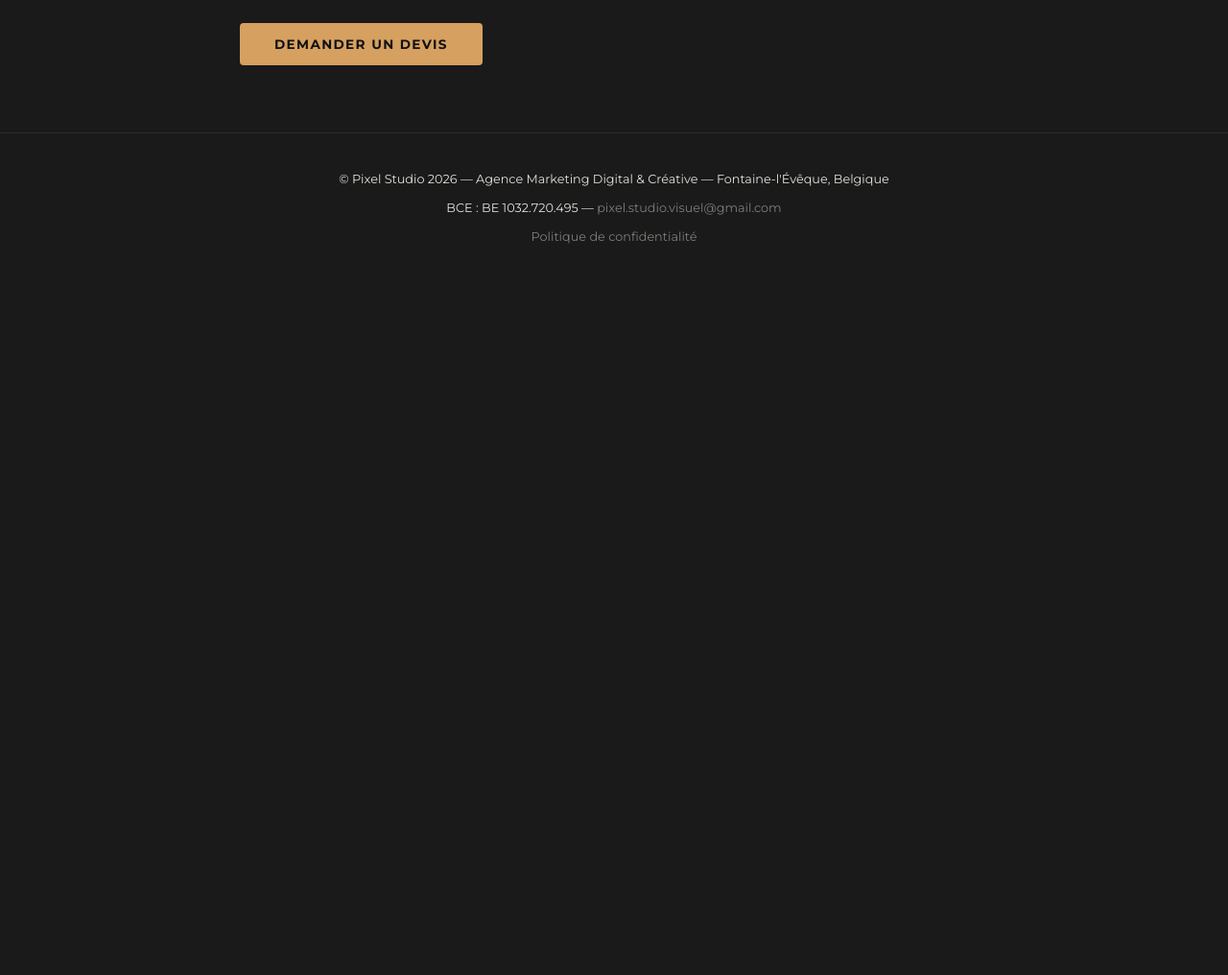
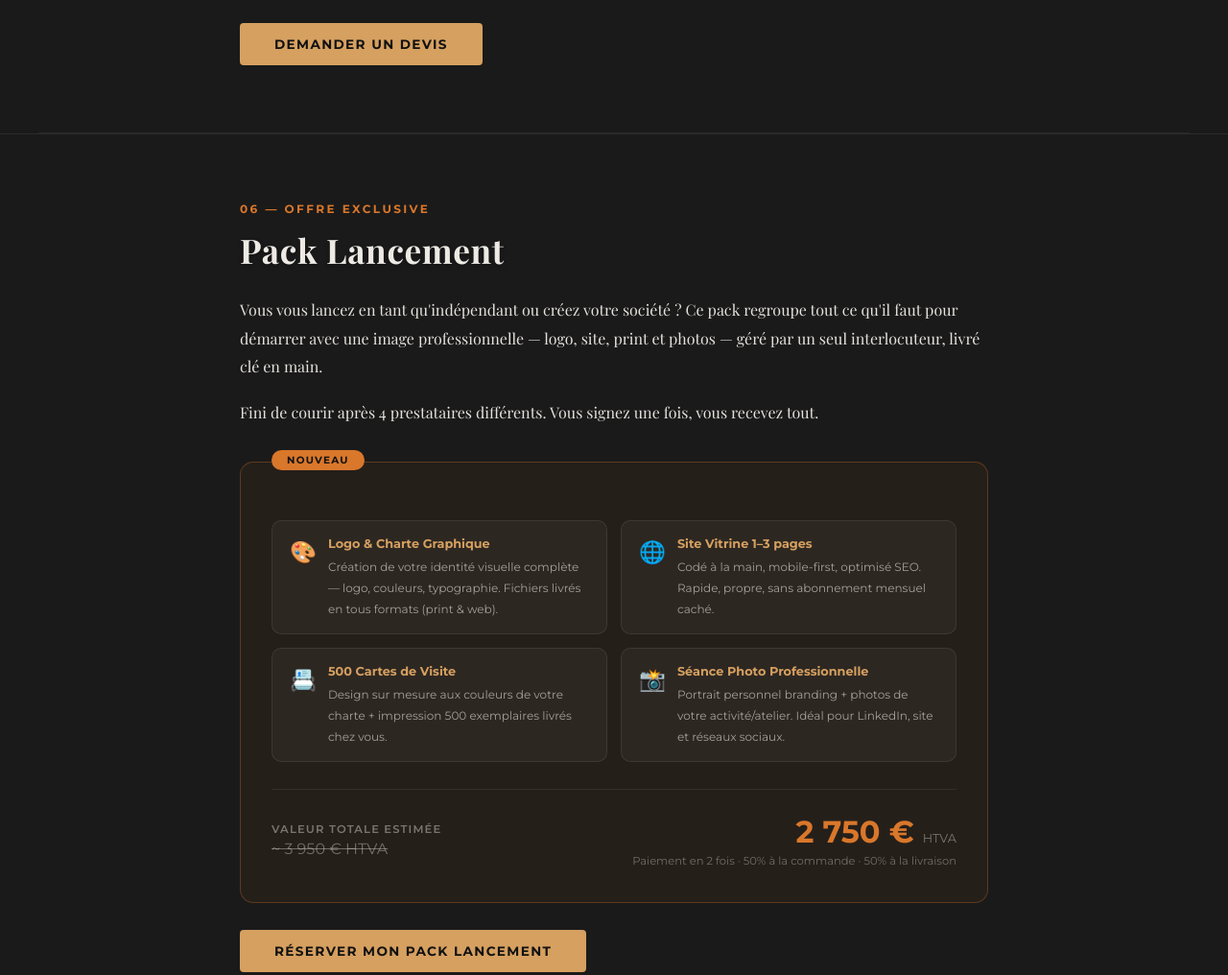
Before and after one commit to pharaonique2014-alt/Pixelstudio, a plain HTML site: page services.html in a window 1280 px wide. Shown: the part 4648-5664 px from the top of the page at 96% size. Before the commit the page ends 4948 px from the top, so only its background shows below. Drawn offline with nearby package versions, Linux system fonts and the light colour scheme.

Commit message:
Update services.html

```diff
--- a/services.html
+++ b/services.html
@@ -80,8 +80,93 @@
       font-size: 1.3rem; font-weight: 700; color: #d9772b;
       margin-top: 10px;
     }
+
+    /* PACK LANCEMENT */
+    .pack-hero {
+      background: rgba(217,119,43,0.06);
+      border: 1px solid rgba(217,119,43,0.3);
+      border-radius: 14px;
+      padding: 36px 32px;
+      margin: 36px 0 28px;
+      position: relative;
+    }
+    .pack-new-badge {
+      position: absolute;
+      top: -13px; left: 32px;
+      background: #d9772b; color: #111;
+      font-family: "Montserrat", sans-serif;
+      font-size: 0.65rem; font-weight: 700;
+      letter-spacing: 0.12em; text-transform: uppercase;
+      padding: 4px 16px; border-radius: 20px;
+    }
+    .pack-includes {
+      display: grid;
+      grid-template-columns: repeat(2, 1fr);
+      gap: 14px;
+      margin: 24px 0;
+    }
+    .pack-item {
+      display: flex;
+      align-items: flex-start;
+      gap: 12px;
+      background: rgba(255,255,255,0.04);
+      border: 1px solid rgba(255,255,255,0.08);
+      border-radius: 10px;
+      padding: 16px 18px;
+    }
+    .pack-item-icon { font-size: 1.4rem; flex-shrink: 0; }
+    .pack-item-text { }
+    .pack-item-title {
+      font-family: "Montserrat", sans-serif;
+      font-size: 0.8rem; font-weight: 700;
+      color: #d6a060; display: block; margin-bottom: 4px;
+    }
+    .pack-item-desc {
+      font-family: "Montserrat", sans-serif;
+      font-size: 0.75rem; color: rgba(228,225,220,0.65);
+      line-height: 1.5;
+    }
+    .pack-pricing-row {
+      display: flex;
+      align-items: center;
+      justify-content: space-between;
+      flex-wrap: wrap;
+      gap: 20px;
+      margin-top: 28px;
+      padding-top: 24px;
+      border-top: 1px solid rgba(255,255,255,0.08);
+    }
+    .pack-valeur {
+      font-family: "Montserrat", sans-serif;
+    }
+    .pack-valeur-label {
+      font-size: 0.72rem; font-weight: 600;
+      letter-spacing: 0.1em; text-transform: uppercase;
+      color: rgba(228,225,220,0.45); display: block; margin-bottom: 4px;
+    }
+    .pack-valeur-amount {
+      font-size: 1rem; color: rgba(228,225,220,0.4);
+      text-decoration: line-through;
+    }
+    .pack-price-block { text-align: right; }
+    .pack-price-main {
+      font-family: "Montserrat", sans-serif;
+      font-size: 2rem; font-weight: 700; color: #d9772b;
+    }
+    .pack-price-main small {
+      font-size: 0.8rem; color: rgba(228,225,220,0.45); font-weight: 400;
+    }
+    .pack-price-note {
+      font-family: "Montserrat", sans-serif;
+      font-size: 0.72rem; color: rgba(228,225,220,0.4);
+      margin-top: 4px; display: block;
+    }
+
     @media (max-width: 768px) {
       .formule-grid { grid-template-columns: 1fr; }
+      .pack-includes { grid-template-columns: 1fr; }
+      .pack-pricing-row { flex-direction: column; align-items: flex-start; }
+      .pack-price-block { text-align: left; }
     }
   </style>
 </head>
@@ -323,6 +408,68 @@
     </div>
   </section>
 
+  <div class="section-divider"></div>
+
+  <!-- 06 — PACK LANCEMENT -->
+  <section class="service-section reveal" id="pack-lancement">
+    <div class="container">
+      <div class="service-detail">
+        <div class="service-label">06 — Offre Exclusive</div>
+        <h2>Pack Lancement</h2>
+        <p>Vous vous lancez en tant qu'indépendant ou créez votre société ? Ce pack regroupe tout ce qu'il faut pour démarrer avec une image professionnelle — logo, site, print et photos — géré par un seul interlocuteur, livré clé en main.</p>
+        <p>Fini de courir après 4 prestataires différents. Vous signez une fois, vous recevez tout.</p>
+
+        <div class="pack-hero">
+          <div class="pack-new-badge">Nouveau</div>
+
+          <div class="pack-includes">
+            <div class="pack-item">
+              <div class="pack-item-icon">🎨</div>
+              <div class="pack-item-text">
+                <span class="pack-item-title">Logo & Charte Graphique</span>
+                <span class="pack-item-desc">Création de votre identité visuelle complète — logo, couleurs, typographie. Fichiers livrés en tous formats (print & web).</span>
+              </div>
+            </div>
+            <div class="pack-item">
+              <div class="pack-item-icon">🌐</div>
+              <div class="pack-item-text">
+                <span class="pack-item-title">Site Vitrine 1–3 pages</span>
+                <span class="pack-item-desc">Codé à la main, mobile-first, optimisé SEO. Rapide, propre, sans abonnement mensuel caché.</span>
+              </div>
+            </div>
+            <div class="pack-item">
+              <div class="pack-item-icon">📇</div>
+              <div class="pack-item-text">
+                <span class="pack-item-title">500 Cartes de Visite</span>
+                <span class="pack-item-desc">Design sur mesure aux couleurs de votre charte + impression 500 exemplaires livrés chez vous.</span>
+              </div>
+            </div>
+            <div class="pack-item">
+              <div class="pack-item-icon">📸</div>
+              <div class="pack-item-text">
+                <span class="pack-item-title">Séance Photo Professionnelle</span>
+                <span class="pack-item-desc">Portrait personnel branding + photos de votre activité/atelier. Idéal pour LinkedIn, site et réseaux sociaux.</span>
+              </div>
+            </div>
+          </div>
+
+          <div class="pack-pricing-row">
+            <div class="pack-valeur">
+              <span class="pack-valeur-label">Valeur totale estimée</span>
+              <span class="pack-valeur-amount">~ 3 950 € HTVA</span>
+            </div>
+            <div class="pack-price-block">
+              <div class="pack-price-main">2 750 € <small>HTVA</small></div>
+              <span class="pack-price-note">Paiement en 2 fois · 50% à la commande · 50% à la livraison</span>
+            </div>
+          </div>
+        </div>
+
+        <a href="contact.html" class="btn-gold">Réserver mon Pack Lancement</a>
+      </div>
+    </div>
+  </section>
+
   <footer>
     <p>© Pixel Studio 2026 — Agence Marketing Digital & Créative — Fontaine-l'Évêque, Belgique</p>
     <p>BCE : BE 1032.720.495 — <a href="mailto:pixel.studio.visuel@gmail.com">pixel.studio.visuel@gmail.com</a></p>
```
